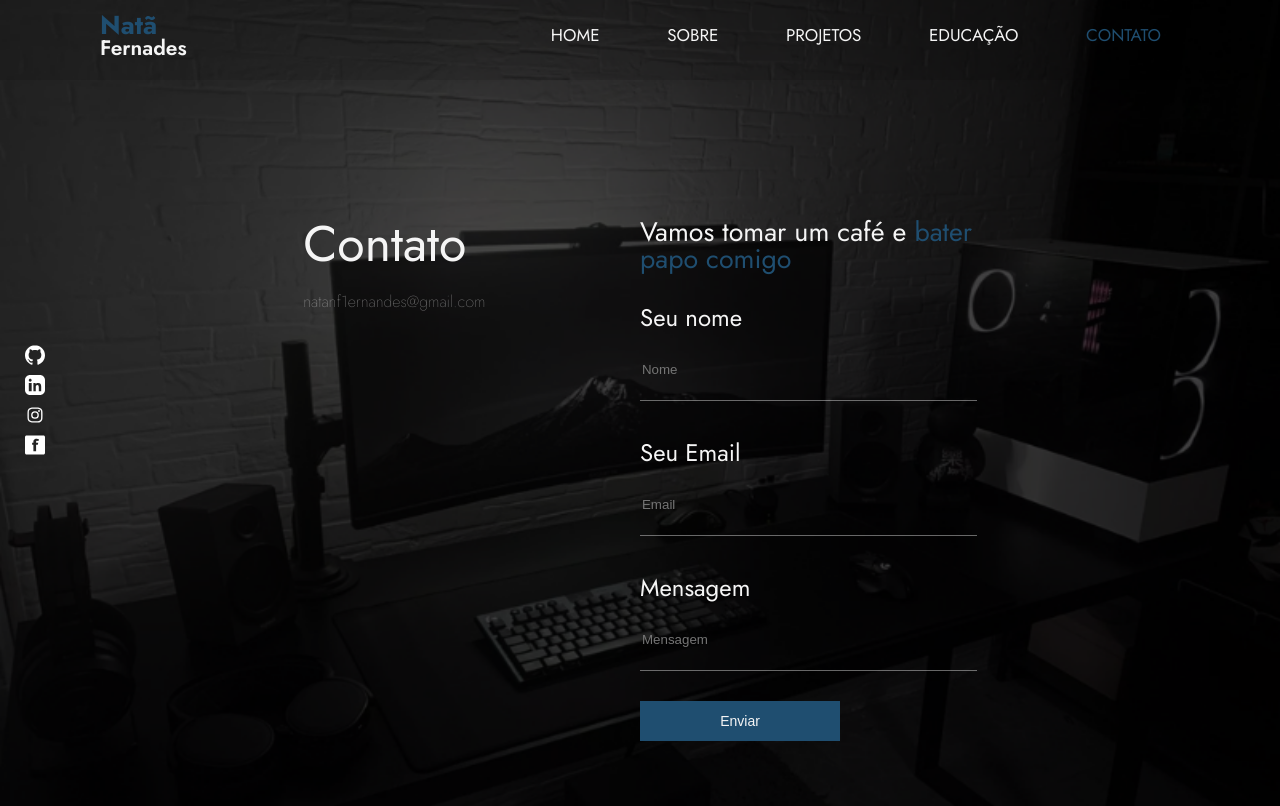
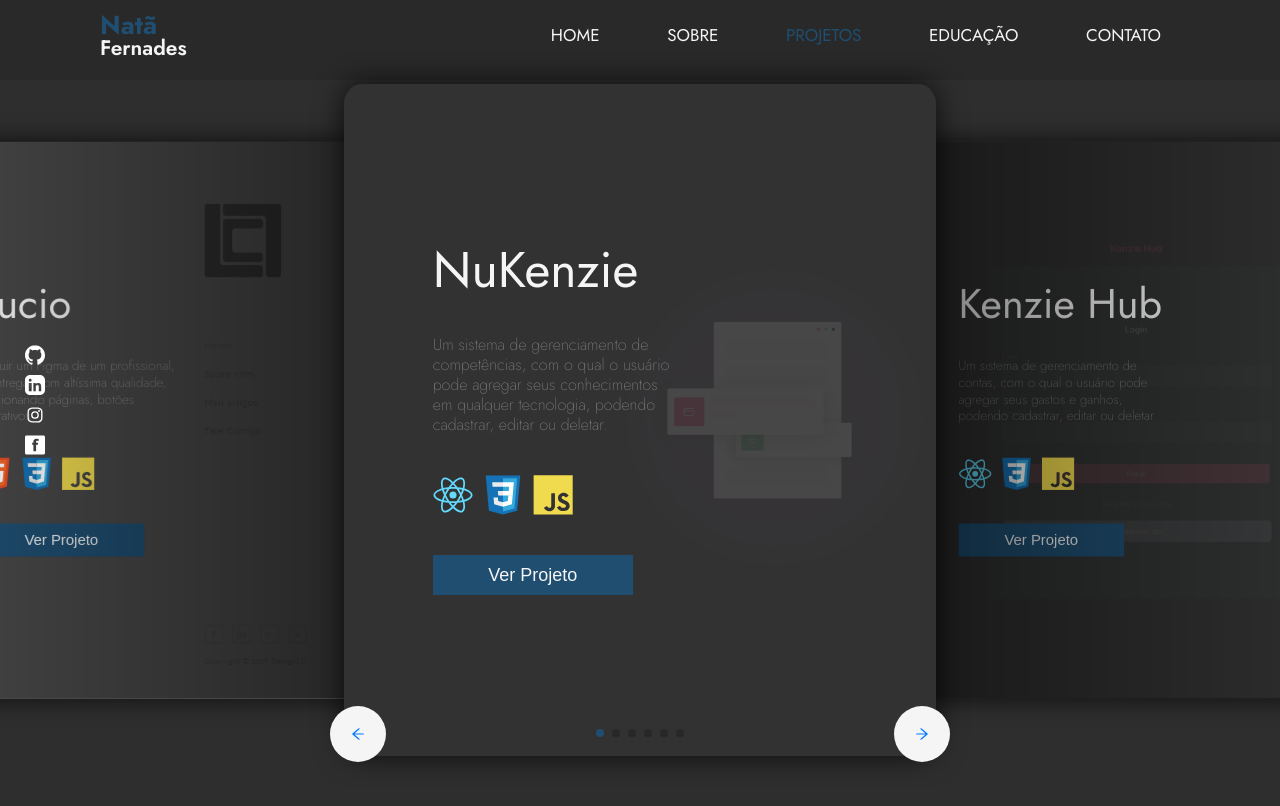
Before and after one commit to Natangaf/Portifolio, a React (Vite) app: page /Projects in a window 1280 px wide. Before the commit this address led to /Contact. Shown: the top 806 px of the page. Built offline with nearby package versions, Linux system fonts and the light colour scheme.

Commit message:
feat- page projects

```diff
--- a/src/components/cardProject/style.ts
+++ b/src/components/cardProject/style.ts
@@ -47,11 +47,34 @@ export const StylesCardProject = styled.div`
     p{
         width: 60%;
     }
-@media (max-width: 1000px) {
-.container{
-  margin: 0 auto;
-  width: 100vw;
-}
+    @media (max-width: 1000px) {
+        .container{
+        margin: 0 auto;
+        width: 100vw;
+        }
+    }
+    @media (max-width: 600px) {
 
+        .projectContainer{
+        margin:0 auto;
+        width:90%;
+        height: 100%;
+        display: flex;
+        flex-direction: column;
+        justify-content: center;
+        gap:40px;
+        }
+        figure{
+            height: 40px;
+            display:flex;
+            flex-direction:row;
+            gap:10px;
+        }
+        img{
+            height: 40px;
+        }
+        p{
+            width: 60%;
+        }
 }
 `
--- a/src/components/school/index.tsx
+++ b/src/components/school/index.tsx
@@ -13,7 +13,6 @@ export function School({ element }: ISchoolelement) {
         <img src={img} alt={name} />
       </div>
       <div>
-        <StyledTypography classText="Body" tag="p">{name}</StyledTypography>
         <StyledTypography classText="Body" tag="p">{resume}</StyledTypography>
         <StyledTypography classText="BodyColor" tag="p">{year}</StyledTypography>
       </div>
--- a/src/context/ProjectContext.tsx
+++ b/src/context/ProjectContext.tsx
@@ -12,38 +12,38 @@ export const ProjectProvider = ({ children }: iProjecProviderProps) => {
 
 
     const slide = {
-        mostrar: {
-            y: 0,
-        },
-        esconder: {
-            y: "-100%",
-        },
-        inicial: {
-            y: "100%",
-        },
+        // mostrar: {
+        //     y: 0,
+        // },
+        // esconder: {
+        //     y: "-100%",
+        // },
+        // inicial: {
+        //     y: "100%",
+        // },
     }
 
     const pages = ["/", "/About", "/Projects", "/Education", "/Contact"]
 
     const handleScroll = () => {
-        const { scrollTop, scrollHeight, clientHeight } = document.documentElement;
-        const currentPageIndex = pages.findIndex(page => page === location.pathname);
+        // const { scrollTop, scrollHeight, clientHeight } = document.documentElement;
+        // const currentPageIndex = pages.findIndex(page => page === location.pathname);
 
-        if (scrollTop + clientHeight >= scrollHeight) {
-            const nextPageIndex = currentPageIndex + 1;
-            const nextPage = pages[nextPageIndex];
-            if (nextPage !== location.pathname && nextPage !== undefined && location.pathname !== "/Project") {
-                navigate(nextPage);
-                window.scrollTo(0, 1);
-            }
-        } else if (scrollTop === 0) {
-            const prevPageIndex = currentPageIndex - 1;
-            const prevPage = pages[prevPageIndex];
-            if (prevPage !== location.pathname && prevPage !== undefined && location.pathname !== "/Project") {
-                navigate(prevPage);
-                window.scrollTo(0, 1);
-            }
-        }
+        // if (scrollTop + clientHeight >= scrollHeight) {
+        //     const nextPageIndex = currentPageIndex + 1;
+        //     const nextPage = pages[nextPageIndex];
+        //     if (nextPage !== location.pathname && nextPage !== undefined && location.pathname !== "/Project") {
+        //         navigate(nextPage);
+        //         window.scrollTo(0, 1);
+        //     }
+        // } else if (scrollTop === 0) {
+        //     const prevPageIndex = currentPageIndex - 1;
+        //     const prevPage = pages[prevPageIndex];
+        //     if (prevPage !== location.pathname && prevPage !== undefined && location.pathname !== "/Project") {
+        //         navigate(prevPage);
+        //         window.scrollTo(0, 1);
+        //     }
+        // }
     };
 
     useEffect(() => {
--- a/src/pages/Projects/style.ts
+++ b/src/pages/Projects/style.ts
@@ -19,21 +19,25 @@ export const StylesProjects = styled(motion.main)`
   align-items: center;
 }
 
-.swiper-slide {
+.swiper-pagination .swiper-pagination-bullet {
+  filter: drop-shadow(0px 8px 24px rgba(18, 28, 53, 0.1));
+}
+
+.swiper-pagination .swiper-pagination-bullet-active {
+  background: var(--colorPrimary);
+}
+.swiper-slide-active{
+  border-radius:3%;
+  border: rgba(0,0,0,0.75) 1px;
+  -webkit-box-shadow: 0px 0px 29px 0px rgba(0,0,0,0.75);
+}
+.swiper-slide{
   width: 37rem;
   height: 42rem;
   position: relative;
-}
-
-@media (max-width: 500px) {
-  .swiper_container {
-    height: 47rem;
-  }
-  .swiper-slide {
-    width: 28rem;
-    height: 36rem;
-  }
-
+  border-radius:3%;
+  border: rgba(0,0,0,0.75) 1px;
+  -webkit-box-shadow: 0px 0px 29px 0px rgba(0,0,0,0.75);
 }
 .slider-controler{
     width: 50%;
@@ -59,24 +63,41 @@ export const StylesProjects = styled(motion.main)`
 .swiper-pagination {
   bottom: 1rem;
   z-index: 1;
+}
+@media (max-width: 900px) {
+  .swiper_container {
+    height: 100%;
+    justify-content: center;
+  }
+  .swiper-wrapper {
+    height: 70%;
+  }
+  .swiper-slide {
+    height: 30rem;
+    width: 30rem;
+  }
+  .slider-controler{
+    width: 90%;
+    bottom: 4.6rem;
+  }
 
 }
+@media (max-width: 600px) {
+  .swiper_container {
+    height: 100%;
+    justify-content: center;
+  }
+  .swiper-wrapper {
+    height: 70%;
+  }
+  .swiper-slide {
+    height: 30rem;
+    width: 19rem;
+  }
+  .slider-controler{
+    width: 90%;
+    bottom: 4.6rem;
+  }
 
-.swiper-pagination .swiper-pagination-bullet {
-  filter: drop-shadow(0px 8px 24px rgba(18, 28, 53, 0.1));
-}
-
-.swiper-pagination .swiper-pagination-bullet-active {
-  background: var(--colorPrimary);
-}
-.swiper-slide-active{
-  border-radius:3%;
-  border: rgba(0,0,0,0.75) 1px;
-  -webkit-box-shadow: 0px 0px 29px 0px rgba(0,0,0,0.75);
-}
-.swiper-slide{
-  border-radius:3%;
-  border: rgba(0,0,0,0.75) 1px;
-  -webkit-box-shadow: 0px 0px 29px 0px rgba(0,0,0,0.75);
 }
 `
```
